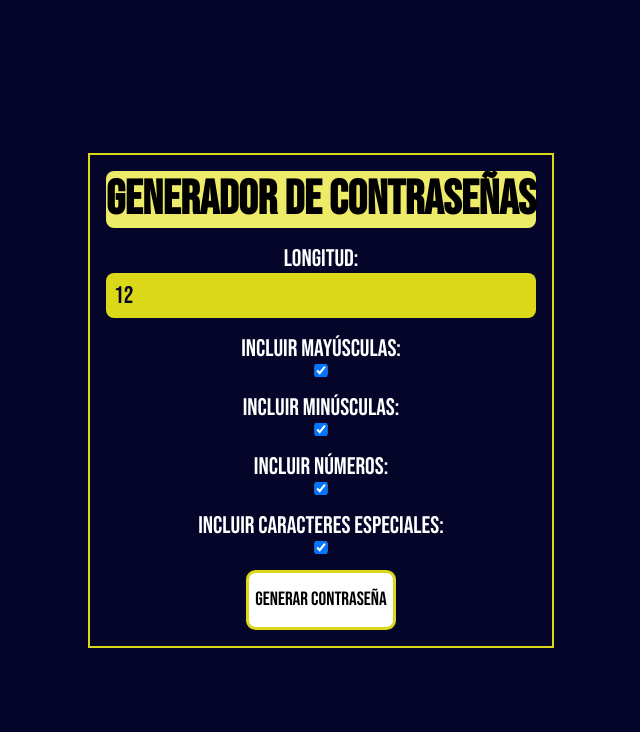
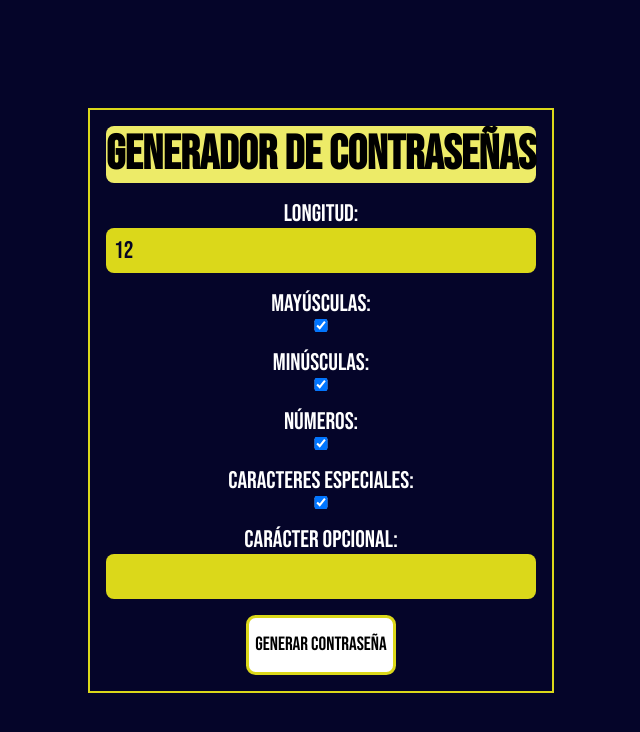
Before and after one commit to Agusss33/Passwords-AN, a React (Vite) app: page / in a window 1280 px wide. Shown: the top 732 px of the page, without its empty margins (319-959 px from the left). Built offline with nearby package versions, Linux system fonts and the light colour scheme.

Commit message:
varios cambios

```diff
--- a/src/App.css
+++ b/src/App.css
@@ -98,8 +98,8 @@ input{
   }
 }
 
-@media (max-height: 790px) {
+@media (max-height: 688px) {
   body{
-      zoom: 75%;
+      zoom: 70%;
   }
 }
--- a/src/App.jsx
+++ b/src/App.jsx
@@ -4,24 +4,25 @@ import './App.css';
 function App() {
   const [password, setPassword] = useState('');
   const [length, setLength] = useState(12);
+  const [requiredChar, setRequiredChar] = useState('');
   const [includeUppercase, setIncludeUppercase] = useState(true);
   const [includeLowercase, setIncludeLowercase] = useState(true);
   const [includeNumbers, setIncludeNumbers] = useState(true);
   const [includeSpecialChars, setIncludeSpecialChars] = useState(true);
 
   const generatePassword = () => {
-    const lowercaseChars = 'abcdefghijklmnopqrstuvwxyz';
-    const uppercaseChars = 'ABCDEFGHIJKLMNOPQRSTUVWXYZ';
-    const numberChars = '0123456789';
-    const specialChars = '!@#$%^&*()_+[]{}|;:,.<>?';
+    const minusculas = "abcdefghijklmnopqrstuvwxyz";
+    const mayus = "ABCDEFGHIJKLMNOPQRSTUVWXYZ";
+    const numeros = "0123456789";
+    const caracteres = "!@#$%^&*()_+[]{}|;:,.<>?";
 
     let validChars = '';
-    if (includeLowercase) validChars += lowercaseChars;
-    if (includeUppercase) validChars += uppercaseChars;
-    if (includeNumbers) validChars += numberChars;
-    if (includeSpecialChars) validChars += specialChars;
+    if (includeLowercase) validChars += minusculas;
+    if (includeUppercase) validChars += mayus;
+    if (includeNumbers) validChars += numeros;
+    if (includeSpecialChars) validChars += caracteres;
 
-    let newPassword = '';
+    let newPassword= `${requiredChar}`;
     for (let i = 0; i < length; i++) {
       const randomIndex = Math.floor(Math.random() * validChars.length);
       newPassword += validChars[randomIndex];
@@ -30,14 +31,14 @@ function App() {
     setPassword(newPassword);
   };
 
-  const copyToClipboard = () => {
+  const copy= () => {
     const textarea = document.createElement('textarea');
     textarea.value = password;
     document.body.appendChild(textarea);
     textarea.select();
     document.execCommand('copy');
     document.body.removeChild(textarea);
-    alert('Contraseña copiada al portapapeles');
+    alert('Contraseña copiada');
   };
 
   return (
@@ -50,11 +51,11 @@ function App() {
           value={length}
           onChange={(e) => setLength(e.target.value)}
           min={12}
-          max={50}
+          max={0}
         />
       </div>
       <div>
-        <label>Incluir Mayúsculas:</label>
+        <label>Mayúsculas:</label>
         <input
           type="checkbox"
           checked={includeUppercase}
@@ -62,7 +63,7 @@ function App() {
         />
       </div>
       <div>
-        <label>Incluir Minúsculas:</label>
+        <label>Minúsculas:</label>
         <input
           type="checkbox"
           checked={includeLowercase}
@@ -70,7 +71,7 @@ function App() {
         />
       </div>
       <div>
-        <label>Incluir Números:</label>
+        <label>Números:</label>
         <input
           type="checkbox"
           checked={includeNumbers}
@@ -78,19 +79,28 @@ function App() {
         />
       </div>
       <div>
-        <label>Incluir Caracteres Especiales:</label>
+        <label>Caracteres Especiales:</label>
         <input
           type="checkbox"
           checked={includeSpecialChars}
           onChange={() => setIncludeSpecialChars(!includeSpecialChars)}
         />
       </div>
-      <button className='btn' onClick={generatePassword}>Generar Contraseña</button>
+      <div>
+        <label>Carácter Opcional:</label>
+        <input
+          type="text"
+          value={requiredChar}
+          onChange={(e) => setRequiredChar(e.target.value)}
+          maxLength={1}
+        />
+      </div>
+      <button className='btn' onClick={() => (length >= 12 && length <= 30 ? generatePassword() : alert("La contraseña tiene que estar entre 12 hasta 30 caracteres"))}>Generar Contraseña</button>
       {password && (
         <div>
           <h2>Contraseña Generada</h2>
           <p>{password}</p>
-          <button className='btn' onClick={copyToClipboard}>Copiar al Portapapeles</button>
+          <button className='btn' onClick={copy}>Copiar al Portapapeles</button>
         </div>
       )}
     </div>
```
Also changed, not shown: src/components/Password.jsx (deleted, +0 -7 lines).
